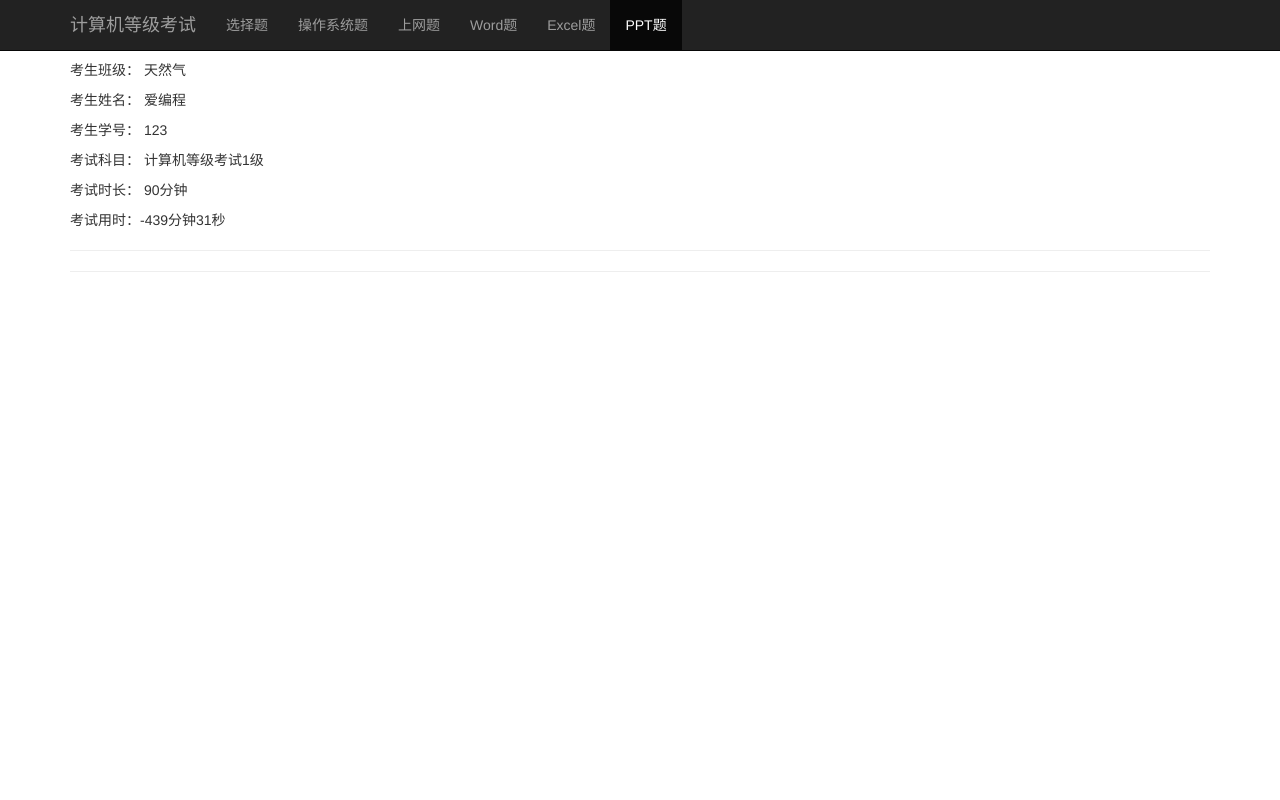
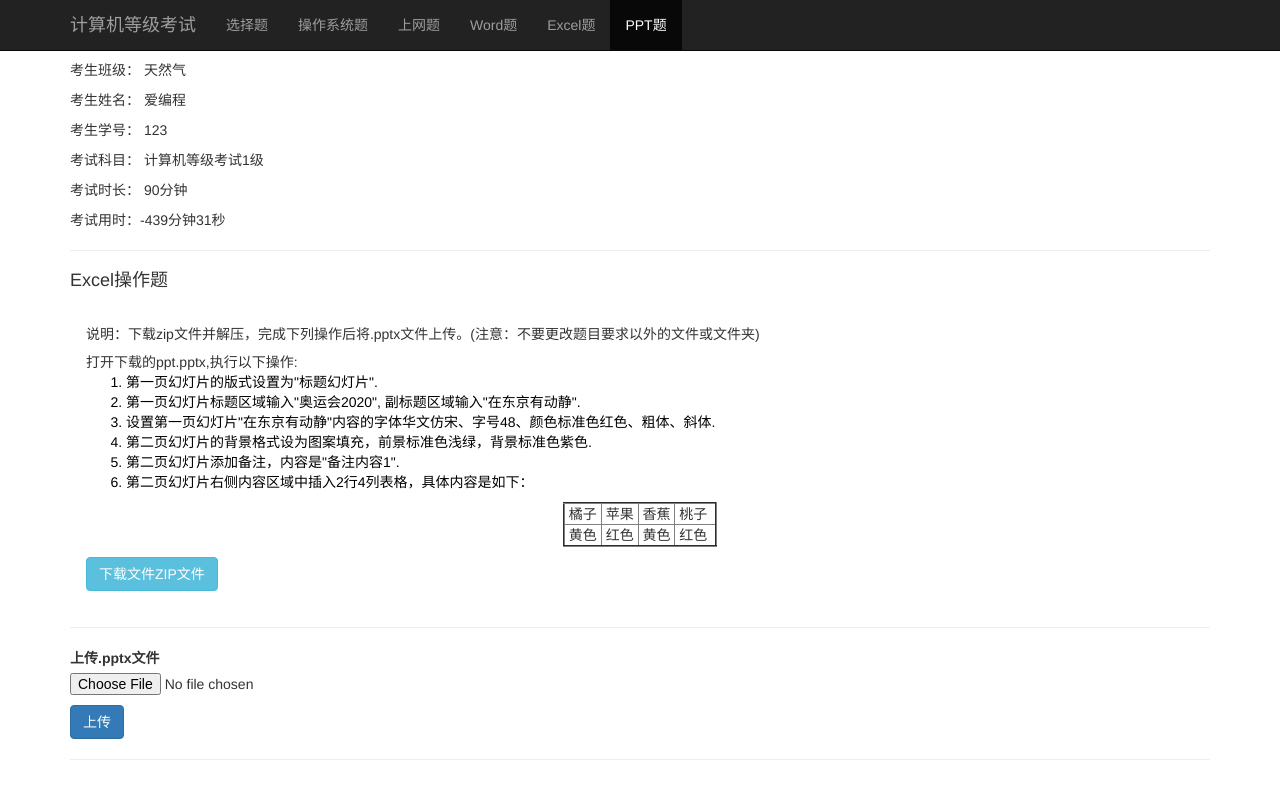
Before and after one commit to tanglw2020/django-mysite, a Django app: page /exam/exampage/4/pptquestion/ in a window 1280 px wide. Run offline with Django 3.2, Linux system fonts and the light colour scheme; data comes from the database, SQL or seed files in the repository; both versions use the stored data as it was after the commit; some libraries are stand-ins or nearby versions.

Commit message:
feat: add ppt page and score func

```diff
--- a/polls/pptModels.py
+++ b/polls/pptModels.py
@@ -193,14 +193,7 @@
             result_list.append(find_2rd_item_in_maps(self.table_target_slide,Slide_Names)+\
                 self.table_target_shape+'中插入'+self.table_rows+'行'+self.table_columns+'列表格，'+\
                     '具体内容是如下：')
-
-            html_table = format_html("<table border='2'>")
-            for rows in self.table_content.split('\n'):
-                html_table = html_table+ format_html("<tr>")
-                for item in rows.split(','):
-                    html_table = html_table+ format_html("<td>"+item+"</td>")
-                html_table = html_table+ format_html("</tr>")
-            html_table = html_table+ format_html("</table>")
+            html_table = self.html_table_()
 
         return format_html(pre_description) + \
                 format_html("<ol>") + \
@@ -211,6 +204,15 @@
                 + format_html("</ol>") + html_table
     question_content.short_description = '题目内容'
 
+    def html_table_(self):
+        html_table = format_html("<div><table border='2' align='center'>")
+        for rows in self.table_content.split('\n'):
+            html_table = html_table+ format_html("<tr >")
+            for item in rows.split(','):
+                html_table = html_table+ format_html("<td>&nbsp"+item+"&nbsp</td>")
+            html_table = html_table+ format_html("</tr>")
+        html_table = html_table+ format_html("</table></div>")
+        return html_table
 
     def file_path_(self):
         if self.upload_pptx:
@@ -229,7 +231,7 @@
                 prs = Presentation(answer_file_path)
                 slides_len = len(prs.slides)
             except:
-                return ['文件打开异常']
+                return ['文件打开异常'], 0
 
             if self.slide_layout_op:
                 slide_id = int(self.slide_layout_target_slide)
@@ -317,7 +319,8 @@
         else:
             result_list.append('Nothing to score')
 
-        return result_list
+        score = len([x for x in result_list if x.split('::')[1]])*1.0/len(result_list)
+        return result_list, score
 
 
     def test_(self):
@@ -326,10 +329,12 @@
             answer_file_path = self.upload_pptx.path
         else:
             answer_file_path = ''
+
+        result_list, score = self.score_(answer_file_path)
         return format_html("<ol>") + \
                 format_html_join(
                 '\n', '<li style="color:black;">{}</li>',
-                ((x,) for x in self.score_(answer_file_path))
+                ((x,) for x in result_list)
                 ) \
                 + format_html("</ol>")
     test_.short_description = '测试结果'
--- a/polls/templates/polls/base.html
+++ b/polls/templates/polls/base.html
@@ -26,6 +26,8 @@
       text-align: center;
     }
   </style>
+
+  {% block addition-style %} {% endblock %}
 
 </head>
 
--- a/polls/templates/polls/exam_page_ppt_question.html
+++ b/polls/templates/polls/exam_page_ppt_question.html
@@ -16,7 +16,34 @@
 
 {% block content %}
 <HR style=" FILTER: alpha (opacity = 100, finishopacity =0 , style= 2 )" width="100%" color=#987 cb 9 SIZE=20>
+<h4>Excel操作题</h4>
 
+<div class="alert alert-primary" role="alert">
+  <h5>说明：下载zip文件并解压，完成下列操作后将.pptx文件上传。(注意：不要更改题目要求以外的文件或文件夹) </h5>
+  {{ ppt_question.question_content }}
+  <a class=" btn btn-info" href="{% url 'exam:api-download-ppt-zipfile'  exam_page.id %}" style="margin-top: 10px">下载文件ZIP文件</a>
+</div>
+
+
+<HR style=" FILTER: alpha (opacity = 100, finishopacity =0 , style= 2 )" width="100%" color=#987 cb 9 SIZE=60>
+<div>
+  <form method='POST' action='' enctype='multipart/form-data'>
+    {% csrf_token %}
+    {{ form.non_field_errors }}
+    <div class="form-text">
+      <label>上传.pptx文件</label>
+    </div>
+    <div class="mb-3">
+      {{ form.file }} {{ form.file.errors }}
+    </div>
+    <div class='form-group' style=" margin-top: 10px">
+      <input type="submit" class="btn btn-primary" value="上传" name="">
+      {% if uploadsucc %}
+      <label for="UploadSucc" style="color: green; margin-left: 20px">上传成功!!</label>
+      {% endif %}
+    </div>
+  </form>
+</div>
 <HR style=" FILTER: alpha (opacity = 100, finishopacity =0 , style= 2 )" width="100%" color=#987 cb 9 SIZE=20>
 
 {% endblock content %}
--- a/polls/templates/polls/exam_page_system_question.html
+++ b/polls/templates/polls/exam_page_system_question.html
@@ -22,7 +22,7 @@
     <div class="alert alert-primary" role="alert">
       <h4>说明：下载zip文件并解压，在文件夹下完成下列操作，
         并将结果压缩成zip文件上传。(注意：不要更改题目要求以外的文件或文件夹) </h4>
-      <p>{{ system_question.question_content }}</p>
+      {{ system_question.question_content }}
       <a type="button" class="btn btn-info" href="{% url 'exam:api-download-system-zipfile'  exam_page.id %}">下载文件ZIP文件</a>
     </div>
 
--- a/polls/views.py
+++ b/polls/views.py
@@ -240,10 +240,33 @@
     except ExamPaper.DoesNotExist:
         return HttpResponseRedirect(reverse('exam:login'))
 
+    uploadsucc = False
+    ppt_question = exam_page.ppt_questions_pk_()
+    if request.method == 'POST':
+        form = UploadPPTForm(request.POST, request.FILES)
+        if form.is_valid():
+            output_save_path = exam_page.ppt_answer_save_path_()
+            if os.path.exists(output_save_path): shutil.rmtree(output_save_path)
+            os.makedirs(output_save_path)
+
+            output_save_file = os.path.join(output_save_path, 'ppt.pptx')
+            handle_uploaded_file(request.FILES['file'], output_save_file)
+
+            exam_page.ppt_answer = output_save_file
+            _, score = ppt_question.score_(output_save_file)
+            exam_page.ppt_result = exam_page.exam.ppt_score * score
+            exam_page.save()
+
+            uploadsucc = True
+    else:
+        form = UploadPPTForm()
     context = {
         'exam': exam_page.exam,
         'student': exam_page.student,
         'exam_page': exam_page,
+        'ppt_question': ppt_question,
+        'form': form,
+        'uploadsucc': uploadsucc,
         }
     return render(request, 'polls/exam_page_ppt_question.html', context)
 
```
Also changed, not shown: polls/templates/polls/exam_page_word_question.html (+4 -4 lines), db.sqlite3.
